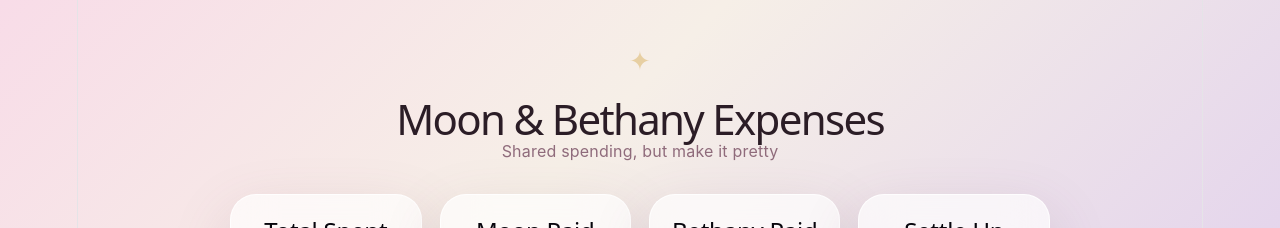
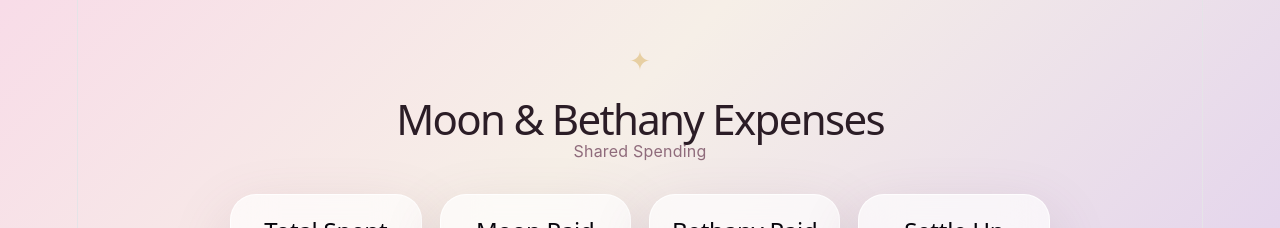
Before and after one commit to Bethanytaylor29/moon-bethany-expenses, a React (Vite) app: page / in a window 1280 px wide. Shown: the top 228 px of the page. Built offline with nearby package versions, Linux system fonts and the light colour scheme; no server answers; the database is empty.

Commit message:
remove weird subtitle

```diff
--- a/src/App.jsx
+++ b/src/App.jsx
@@ -96,7 +96,7 @@ useEffect(() => {
       <div className="app-header">
   <div className="sparkle">✦</div>
   <h1>Moon & Bethany Expenses</h1>
-  <p>Shared spending, but make it pretty</p>
+  <p>Shared Spending</p>
 </div>
 
       <div className="summary-grid">
```
